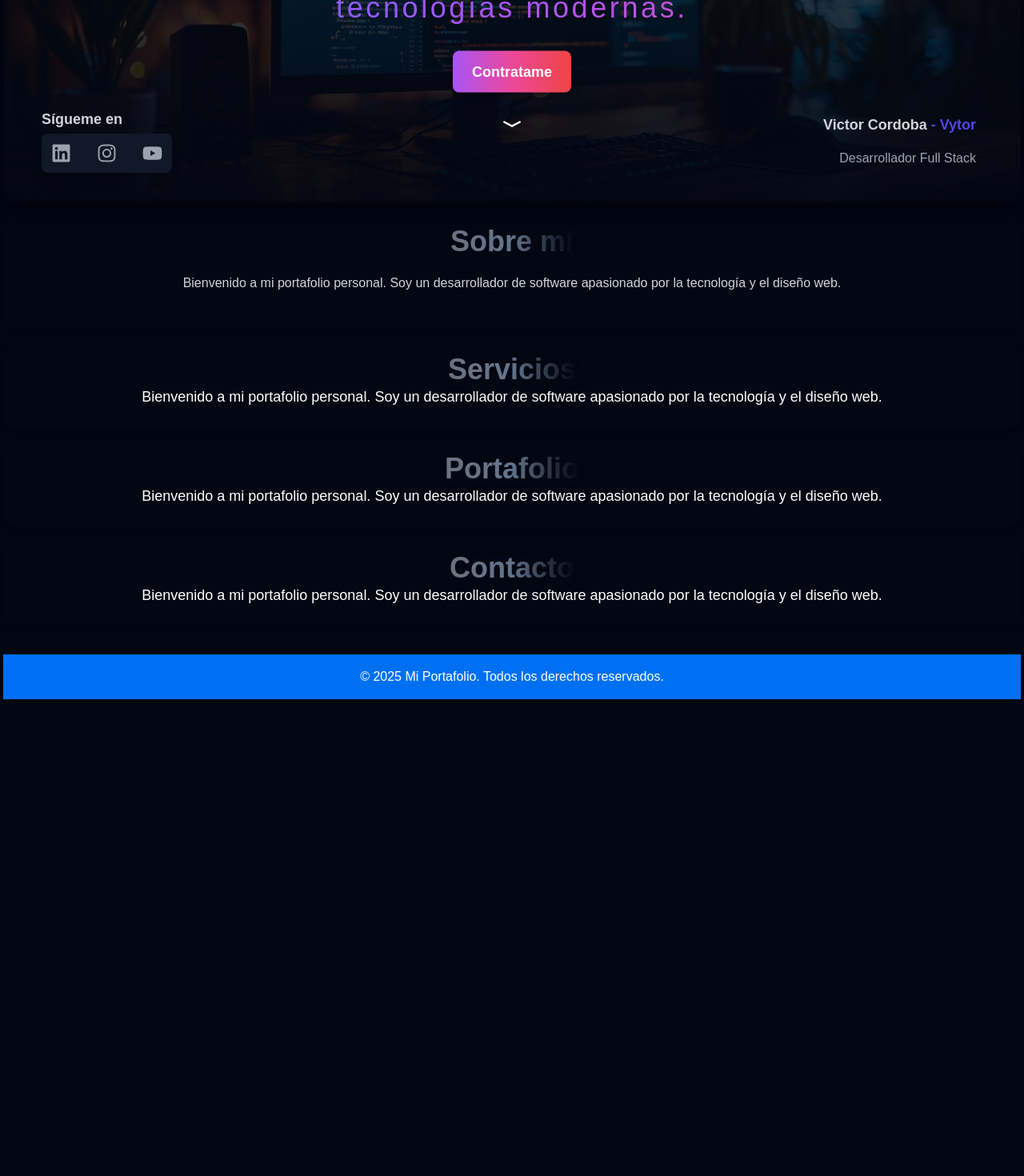
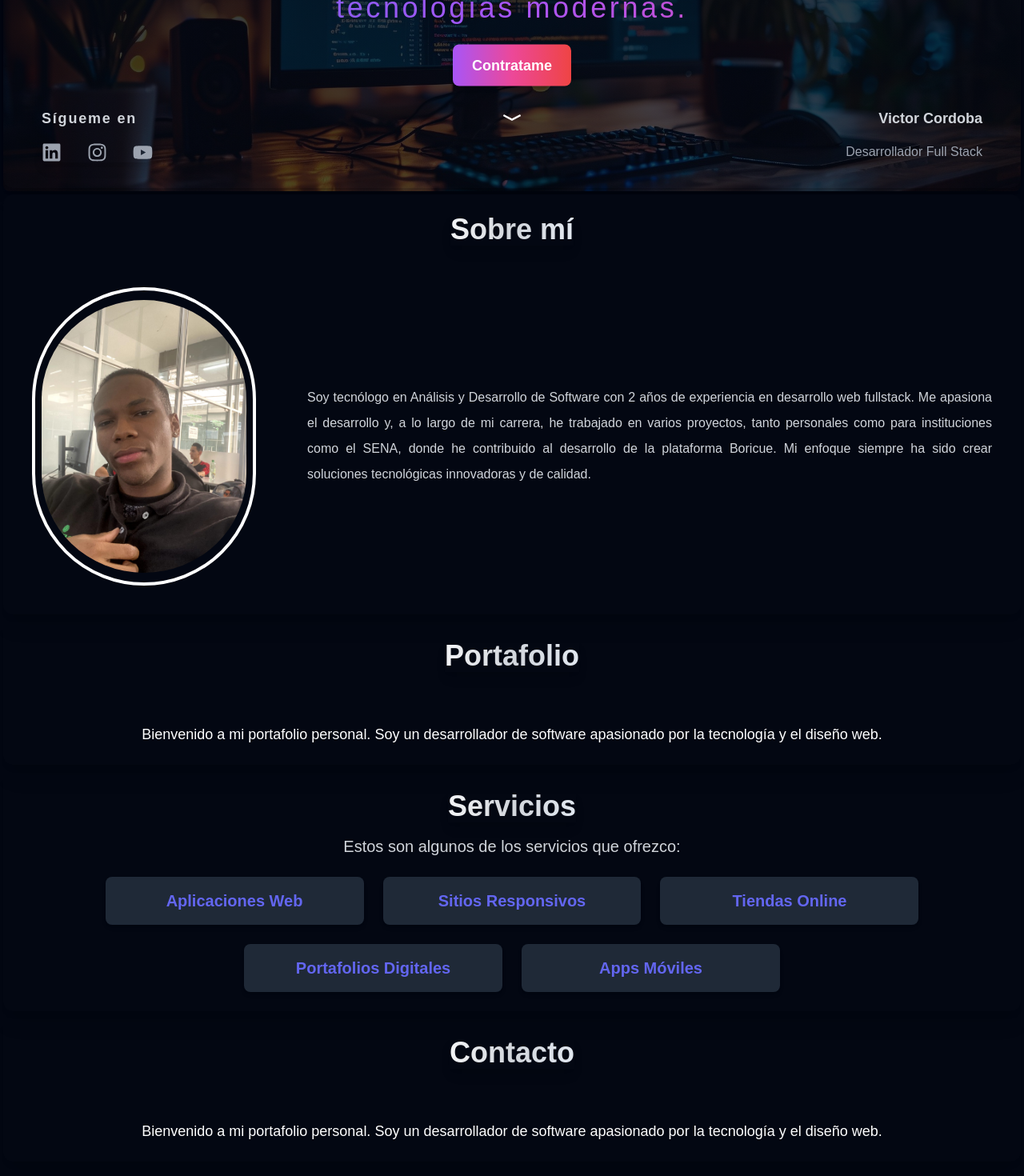
Before and after one commit to Victordi10/portafolio, a Next.js app: page / in a window 1280 px wide. Shown: the part 280-1750 px from the top of the page at 80% size. Before the commit the page ends 1158 px from the top, so only its background shows below. Built offline with nearby package versions, Linux system fonts and the light colour scheme.

Commit message:
listo los servicios

```diff
--- a/src/app/page.js
+++ b/src/app/page.js
@@ -8,27 +8,43 @@ import Parrafo from "./ui/Parrafo";
 import Redes from "./ui/Redes";
 import { FaAngleDown } from 'react-icons/fa';
 import { RiArrowDownWideFill } from "react-icons/ri";
-
+import Servicio from "./ui/Servicio";
 
 
 export default function Home() {
   return (
     <>
-
-
-
-      <Seccion titulo="Sobre mí">
-        <Parrafo>
-          Bienvenido a mi portafolio personal. Soy un desarrollador de software apasionado por la tecnología y el diseño web.
-        </Parrafo>
-      </Seccion>
-
-      <Seccion titulo="Servicios">
-        <p>Bienvenido a mi portafolio personal. Soy un desarrollador de software apasionado por la tecnología y el diseño web.</p>
+      <Seccion titulo="Sobre mí" classTitulo={'text-black mb-8 sm:mb-10'} className={`relative bg-[url('/foto.jpeg')] bg-cover bg-center bg-no-repeat sm:bg-gray-950 sm:bg-[url('')]`}>
+        <div className=' inset-0 bg-gradient-to-b from-[rgba(3,7,18,0.5)]  via-[rgba(3,7,18,0.6)] to-[rgba(3,7,18,0.7)] p-3 flex flex-col sm:flex-row items-center justify-center sm:space-x-16
+        '>
+          <Image
+            src="/foto.jpeg"
+            alt="foto sobre mi"
+            width={280}
+            height={280}
+            className="rounded-full border-4 border-white p-2 py-3 sm:block hidden"
+          />
+          <Parrafo>
+            Soy tecnólogo en Análisis y Desarrollo de Software con 2 años de experiencia en desarrollo web fullstack. Me apasiona el desarrollo y, a lo largo de mi carrera, he trabajado en varios proyectos, tanto personales como para instituciones como el SENA, donde he contribuido al desarrollo de la plataforma Boricue. Mi enfoque siempre ha sido crear soluciones tecnológicas innovadoras y de calidad.
+          </Parrafo>
+        </div>
       </Seccion>
 
       <Seccion titulo="Portafolio">
         <p>Bienvenido a mi portafolio personal. Soy un desarrollador de software apasionado por la tecnología y el diseño web.</p>
+      </Seccion>
+
+      <Seccion titulo="Servicios" classTitulo={'mb-4'}>
+        <p className="text-lg sm:text-xl text-center text-gray-300 mb-6">
+          Estos son algunos de los servicios que ofrezco:
+        </p>
+        <div className="flex flex-wrap justify-center gap-6">
+          <Servicio titulo={'Aplicaciones Web'}/>
+          <Servicio titulo={'Sitios Responsivos'}/>
+          <Servicio titulo={'Tiendas Online'}/>
+          <Servicio titulo={'Portafolios Digitales'}/>
+          <Servicio titulo={'Apps Móviles'}/>
+        </div>
       </Seccion>
 
       <Seccion titulo="Contacto">
--- a/src/app/ui/Cover.js
+++ b/src/app/ui/Cover.js
@@ -21,6 +21,7 @@ export default function Cover() {
             text-center
             text-transparent
             bg-clip-text
+            mb-4
             sm:m-4
             p-2 sm:p-4 lg:p-14
             bg-gradient-to-r from-indigo-500 via-purple-500 to-pink-500
@@ -36,9 +37,9 @@ export default function Cover() {
 
             <div className="flex flex-row-reverse sm:flex-row w-full justify-between items-center p-2 sm:px-6 mt-10">
                 <Redes />
-                <div className="text-start sm:text-end sm:mt-0 sm:order-2 p-2">
+                <div className="text-start sm:text-end sm:mt-0 sm:order-2">
                     <p className="text-base sm:text-lg font-semibold text-gray-300">
-                        Victor Cordoba <span className="text-indigo-600">- Vytor</span>
+                        Victor Cordoba
                     </p>
                     <p className="text-sm sm:text-base mt-4 text-gray-400">
                         Desarrollador Full Stack
--- a/src/app/ui/Header.js
+++ b/src/app/ui/Header.js
@@ -61,7 +61,7 @@ export default function Header() {
 
     return (
         <header className=" bg-[url('/image.jpg')] bg-cover bg-no-repeat items-center bg-center w-full rounded-lg shadow-lg ">
-            <div className='inset-0 bg-gradient-to-b from-[rgba(3,7,18,0.7)]  via-[rgba(3,7,18,0.8)] to-[rgba(3,7,18,0.98)]  flex items-center w-full flex-col '>
+            <div className='inset-0 bg-gradient-to-t from-[rgba(3,7,18,0.7)]  via-[rgba(3,7,18,0.8)] to-[rgba(3,7,18,0.98)]  flex items-center w-full flex-col '>
             <div className={`flex items-center justify-between p-2 w-full px-4 sm:px-12 rounded-lg shadow-lg hover:shadow-xl transition-all duration-500 ease-in-out transform hover:scale-[1.01] ${menuOpen
                         ? 'bg-gray-950'
                         : ' bg-inherit'
--- a/src/app/ui/Redes.js
+++ b/src/app/ui/Redes.js
@@ -5,7 +5,7 @@ import { FaLinkedin, FaInstagram, FaYoutube } from 'react-icons/fa';
 const tamaño = ()=>{
     let ancho = window.innerWidth;
     if(ancho <= 650){
-        return 24;
+        return 25;
     }else{
         return 25;
     }
@@ -14,8 +14,8 @@ const tamaño = ()=>{
 const Redes = ({size = tamaño()}) => {
     return (
         <div className="text-end sm:text-start">
-            <p className="text-base mb-1 sm:text-lg font-semibold text-gray-300 text-end sm:text-start">Sígueme en</p>
-            <div className="flex justify-center space-x-2 sm:space-x-8 p-3 bg-gray-900 rounded-lg shadow-lg hover:shadow-xl transition-all duration-300 ease-in-out">
+            <p className="text-base mb-4 sm:text-lg font-semibold text-gray-300 text-end sm:text-start tracking-widest">Sígueme en</p>
+            <div className="flex justify-center items-center space-x-4 sm:space-x-8  rounded-lg shadow-lg hover:shadow-xl transition-all duration-300 ease-in-out">
                 <a
                     href="https://www.linkedin.com"
                     target="_blank"
--- a/src/app/ui/Seccion.js
+++ b/src/app/ui/Seccion.js
@@ -3,12 +3,12 @@
 import React, { useEffect, useState } from "react";
 import Titulo from "./Titulo";
 
-export default function Seccion({ titulo = false, children, className }) {
+export default function Seccion({ titulo = false, children, className, classTitulo }) {
     return (
         <section
             className={`
                 ${className}
-
+                h-auto
                 p-2 sm:p-6
                 w-full
                 flex
@@ -25,7 +25,7 @@ export default function Seccion({ titulo = false, children, className }) {
             {titulo && (
                 <Titulo
                     titulo={titulo}
-                    className="mb-6"
+                    className={classTitulo}
                 />
             )}
             <div className="text-white text-lg">{children}</div>
--- /dev/null
+++ b/src/app/ui/Servicio.js
@@ -0,0 +1,12 @@
+'use client';
+
+import React from "react";
+
+export default function Servicio({ titulo }) {
+    return (
+        <div className="flex items-center justify-center p-4 bg-gray-800 rounded-lg shadow-md w-full sm:w-[45%] lg:w-[30%]">
+            <h3 className="text-xl font-semibold text-indigo-500">{titulo}</h3>
+          </div>
+
+    );
+}
--- a/src/app/ui/Titulo.js
+++ b/src/app/ui/Titulo.js
@@ -2,18 +2,21 @@
 
 import React from "react";
 
-export default function Titulo({ titulo }) {
+export default function Titulo({ titulo, className }) {
     return (
         <h2
-            className="
+            className={`
+                ${className}
                 text-4xl text-center
+                mb-16
                 font-bold text-transparent
                 bg-clip-text
-                bg-gradient-to-r from-gray-500 via-slate-500 to-white-500
+                 sm:text-transparent
+                bg-gradient-to-r  from-gray-100 via-gray-300 to-slate-200
                 shadow-lg
                 hover:shadow-xl
                 transition-all duration-500 ease-in-out
-                transform hover:scale-[1.01]"
+                transform hover:scale-[1.01]`}
         >
             {titulo}
         </h2>
```
Also changed, not shown: public/foto.jpeg (added).
